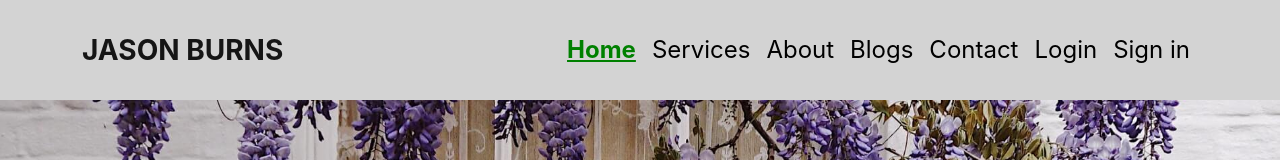
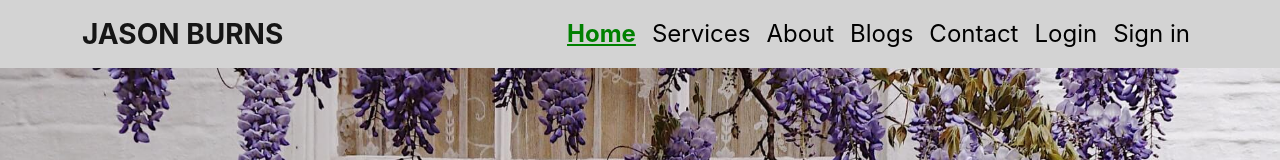
Before and after one commit to fabrazzak/Genius-photography-service, a React (Create React App) app: page / in a window 1280 px wide. Shown: the top 160 px of the page. Built offline with nearby package versions, Linux system fonts and the light colour scheme; no server answers.

Commit message:
header updte

```diff
--- a/src/Pages/Share/Header/Header.css
+++ b/src/Pages/Share/Header/Header.css
@@ -5,6 +5,7 @@
 .logout{
     background:none;
     color: black;
+    margin-top: -10px;
 
 }
 .logout img{
--- a/src/Pages/Share/Header/Header.js
+++ b/src/Pages/Share/Header/Header.js
@@ -14,7 +14,7 @@ const Header = () => {
         signOut(auth);
     }
     return (
-        <Navbar className='py-4 fs-4 navbar-bg' sticky='top' expand="lg">
+        <Navbar className='py-2 fs-4 navbar-bg' sticky='top' expand="lg">
             <Container>
                 <Navbar.Brand as={Link} to="/" className='fs-3 fw-bold'>JASON BURNS</Navbar.Brand>
                 <Navbar.Toggle aria-controls="navbarScroll" />
@@ -31,9 +31,10 @@ const Header = () => {
                         <Nav.Link as={CustomLink} to="contact">Contact</Nav.Link>
 
                         {
-                            user ? <a  onClick={logOut} className=" border-0 mt-1 text-decoration-none logout"><span className='ms-2'>Log out </span>
+                            user ? <Nav.Link as={CustomLink} to="login"> <button onClick={logOut} as={CustomLink} to="login" className=" border-0 text-decoration-none logout d-flex justify-content-center align-items-center " >Log out
                                 <img src={user?.photoURL} alt="" />
-                            </a>
+                            </button></Nav.Link>
+
                             : <>
                                 <Nav.Link as={CustomLink} to="login">Login</Nav.Link>
                                  <Nav.Link as={CustomLink} to="signin">Sign in</Nav.Link>
```
